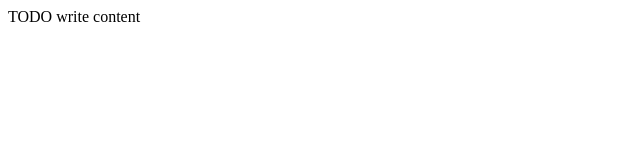
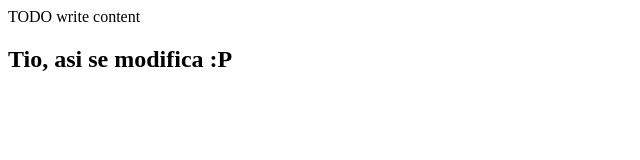
Before and after one commit to AlexDeveloper714/pruebasGIT, a website: page public_html/index.html in a window 1280 px wide. Shown: the whole page, without its empty margins (0-640 px from the left). Drawn offline with Linux system fonts and the light colour scheme.

Commit message:
Mejoras HTML + Estructurado JS

```diff
--- a/public_html/index.html
+++ b/public_html/index.html
@@ -12,5 +12,6 @@ and open the template in the editor.
     </head>
     <body>
         <div>TODO write content</div>
+        <h2>Tio, asi se modifica :P</h2>
     </body>
 </html>
```
